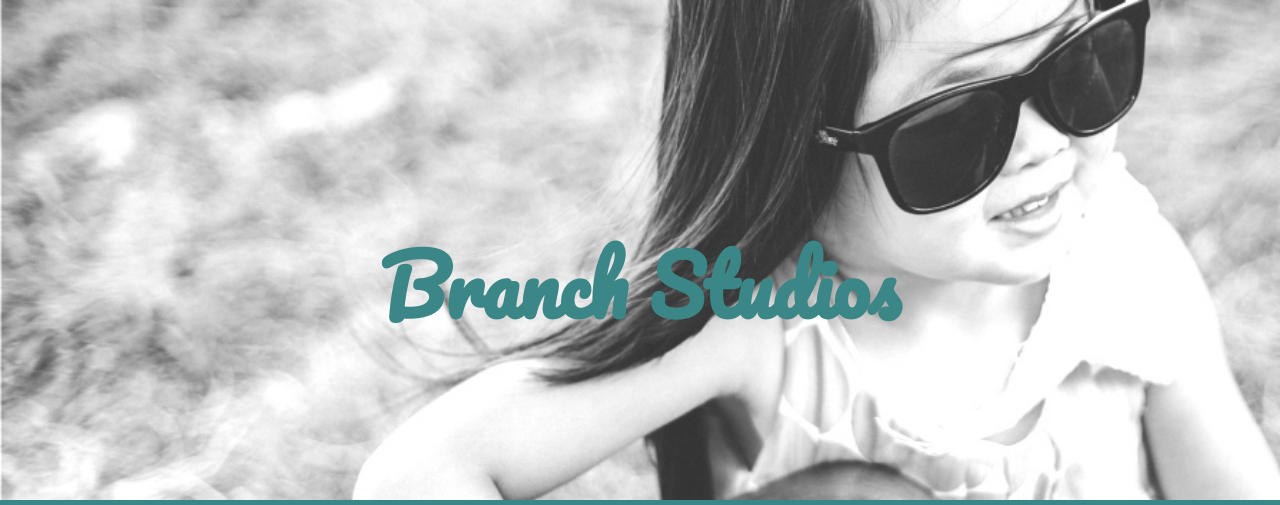
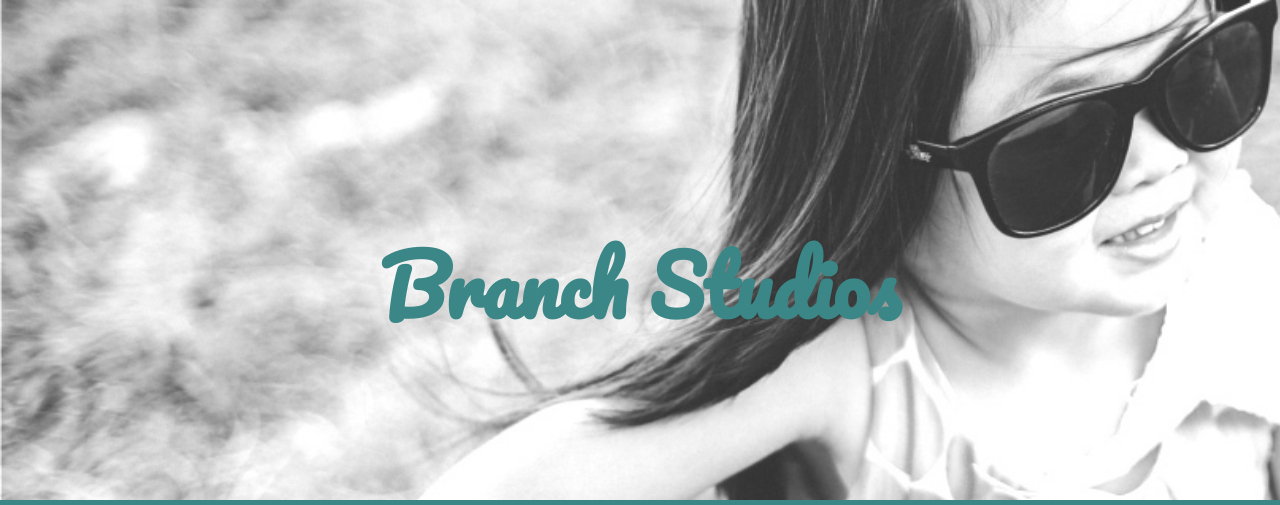
Before and after one commit to summermichiko/Small-Business-Landing-Page, a plain HTML site: page index.html in a window 1280 px wide. Shown: the top 505 px of the page. Drawn offline with nearby package versions, Linux system fonts and the light colour scheme; a web font is replaced by a local one.

Commit message:
larger top pic

```diff
--- a/main.css
+++ b/main.css
@@ -54,7 +54,7 @@ table {
 	background-image: url("Images/trial.jpg");
 	display: block;
 	background-repeat: no-repeat;
-	background-size: 1800px;
+	background-size: 2000px;
 }
 
 .top h1 {
```
